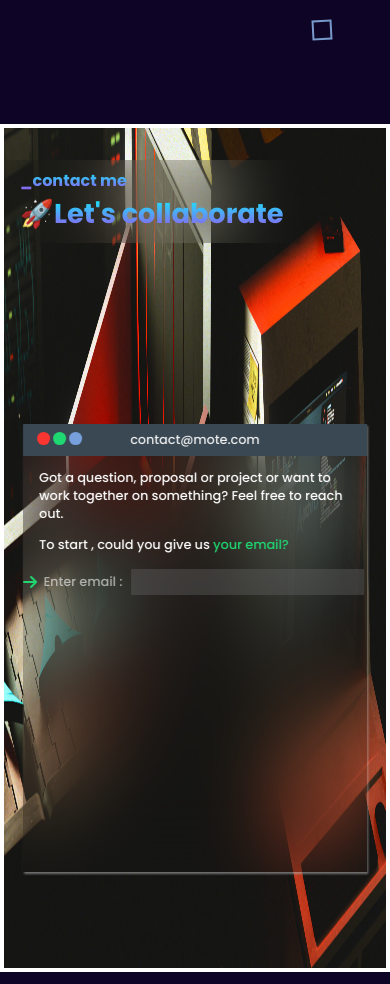
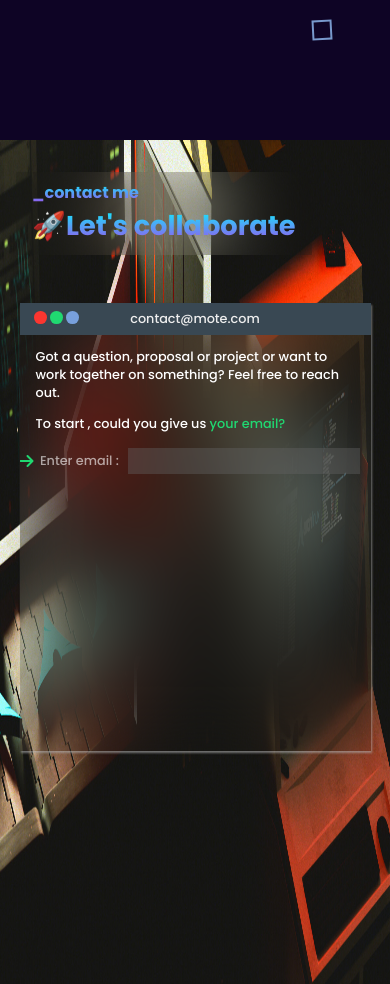
Before and after one commit to tonmoy998/tonmoy998.github.io, a website: page index.html in a window 390 px wide. Shown: the part 720-1704 px from the top of the page. Drawn offline with nearby package versions, Linux system fonts and the light colour scheme.

Commit message:
updating

```diff
--- a/scss/contact.scss
+++ b/scss/contact.scss
@@ -236,16 +236,16 @@
   .contact {
     padding: 0;
     margin: 0;
-    border: 2px solid;
+    // border: 2px solid;
+    position: relative;
     .container {
       position: relative;
-      box-sizing: border-box;
-      border: 2px solid;
+      // border: 2px solid;
       padding: 0;
       .contact-header {
         position: relative;
         width: fit-content;
-        margin-left: 1rem;
+        margin: 1rem 2rem;
         backdrop-filter: blur(40px);
         padding: 0.5rem 1rem;
         .text {
@@ -258,10 +258,12 @@
         }
       }
       .terminal-box {
-        position: absolute;
+        position: relative;
+        top: 0%;
+        left: 0%;
         width: 90%;
-        margin: 1rem auto;
-        top: 60%;
+        transform: translate(0%, 0%);
+        margin: 5rem auto;
         .terminal {
           position: relative;
           margin: 0;
--- a/scss/hero.scss
+++ b/scss/hero.scss
@@ -404,7 +404,7 @@
         }
         .github-link {
           margin-right: 5%;
-          font-size: 1.5em;
+          font-size: 1.2em;
           padding: 0 0.4rem;
         }
       }
--- a/terminal.js
+++ b/terminal.js
@@ -79,10 +79,10 @@ email.addEventListener("keydown", (e) => {
                 </div>
               </div>
         `;
-        const sendBtn = document.createElement("button");
-        sendBtn.textContent = "sendi it";
-        sendBtn.classList.add("btn-send", "bg-green");
-        terminal.append(sendBtn);
+        // const sendBtn = document.createElement("button");
+        // sendBtn.textContent = "sendi it";
+        // sendBtn.classList.add("btn-send", "bg-green");
+        // terminal.append(sendBtn);
       }
     });
   }
```
Also changed, not shown: assets/css/contact.css, assets/css/hero.css, assets/css/style.css, 2 other files.
